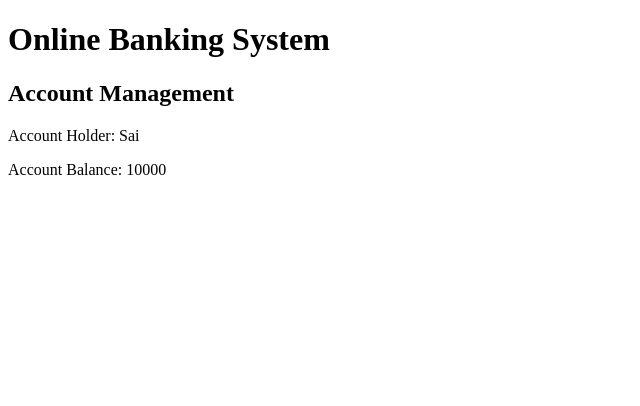
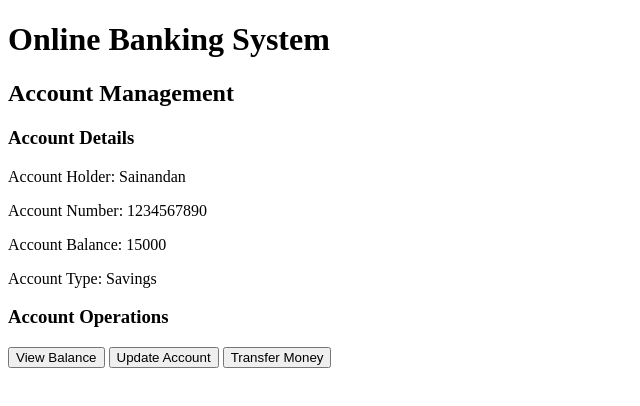
Before and after one commit to sainandanreddy17/Online-Banking-System, a plain HTML site: page account.html in a window 1280 px wide. Shown: the whole page, without its empty margins (0-640 px from the left). Drawn offline with Linux system fonts and the light colour scheme.

Commit message:
Update account holder details

```diff
--- a/account.html
+++ b/account.html
@@ -1,12 +1,23 @@
 <!DOCTYPE html>
 <html>
 <head>
-    <title>Account Management</title>
+    <title>Online Banking System</title>
 </head>
 <body>
     <h1>Online Banking System</h1>
+
     <h2>Account Management</h2>
-    <p>Account Holder: Sai</p>
-    <p>Account Balance: 10000</p>
+
+    <h3>Account Details</h3>
+    <p>Account Holder: Sainandan</p>
+    <p>Account Number: 1234567890</p>
+    <p>Account Balance: 15000</p>
+    <p>Account Type: Savings</p>
+
+    <h3>Account Operations</h3>
+    <button>View Balance</button>
+    <button>Update Account</button>
+    <button>Transfer Money</button>
+
 </body>
 </html>
```
